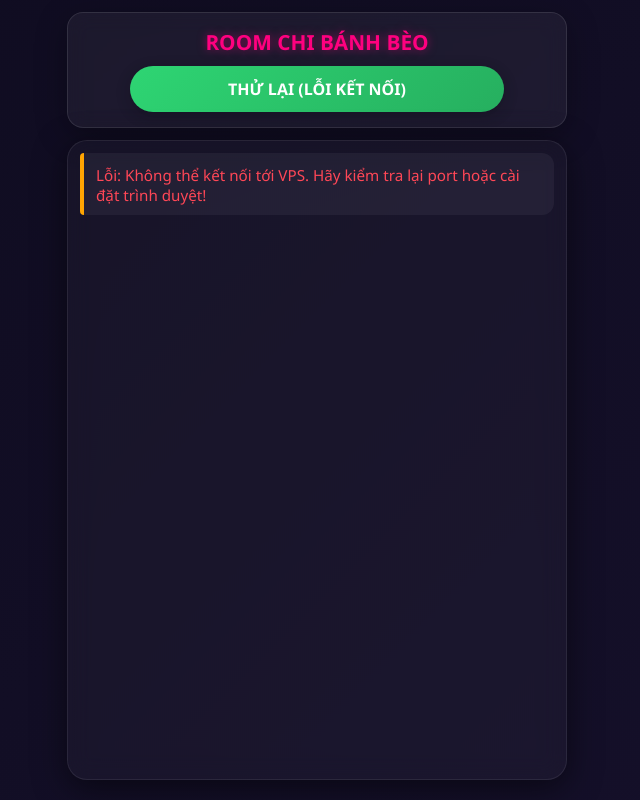
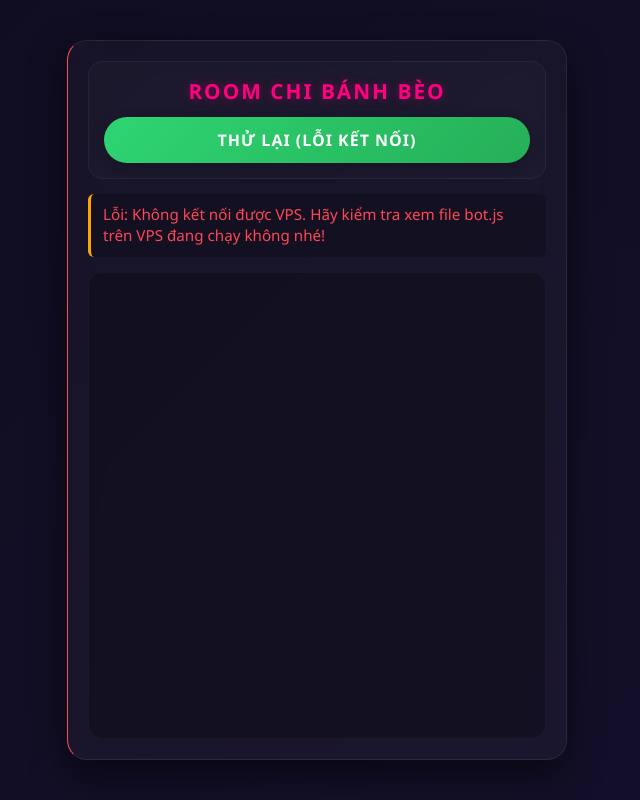
Before and after one commit to cmttiktok/tncmt, a website: page index.html in a window 1280 px wide. Both pictures are taken after a click on the button "BẮT ĐẦU ĐỌC CMT". Shown: the whole page, without its empty margins (323-963 px from the left). Drawn offline with nearby package versions, Linux system fonts and the light colour scheme; no server answers.

Commit message:
Update index.html

```diff
--- a/index.html
+++ b/index.html
@@ -2,169 +2,196 @@
 <html lang="vi">
 <head>
     <meta charset="UTF-8">
-    <meta name="viewport" content="width=device-width, initial-scale=1.0">
-    <title>TikTok Live Comments - Chi Bánh Bèo</title>
+    <meta name="viewport" content="width=device-width, initial-scale=1.0, maximum-scale=1.0, user-scalable=no">
+    <title>Room Chi Bánh Bèo - TikTok Live Comment</title>
+    <!-- Nhúng thư viện Socket.IO Client -->
     <script src="https://cdn.socket.io/4.7.5/socket.io.min.js"></script>
     <style>
         * {
+            box-sizing: border-box;
             margin: 0;
             padding: 0;
-            box-sizing: border-box;
             font-family: 'Segoe UI', Tahoma, Geneva, Verdana, sans-serif;
         }
 
         body {
             background: linear-gradient(135deg, #0f0c20, #15102a);
-            color: #fff;
             min-height: 100vh;
             display: flex;
             justify-content: center;
-            align-items: flex-start;
-            padding: 12px;
-            overflow-x: hidden;
+            align-items: center;
+            padding: 15px;
+            overflow: hidden;
         }
 
-        .app-container {
+        /* Giao diện Glassmorphic tối ưu 1 cột cho Mobile */
+        .container {
             width: 100%;
             max-width: 500px;
+            background: rgba(255, 255, 255, 0.03);
+            backdrop-filter: blur(15px);
+            -webkit-backdrop-filter: blur(15px);
+            border: 1px solid rgba(255, 255, 255, 0.08);
+            border-radius: 20px;
+            padding: 20px;
+            box-shadow: 0 15px 35px rgba(0, 0, 0, 0.5);
             display: flex;
             flex-direction: column;
-            gap: 12px;
+            gap: 15px;
+            height: 90vh;
         }
 
-        /* Giao diện Glassmorphism */
         .header-panel {
-            background: rgba(255, 255, 255, 0.05);
-            backdrop-filter: blur(10px);
-            -webkit-backdrop-filter: blur(10px);
-            border: 1px solid rgba(255, 255, 255, 0.1);
-            border-radius: 16px;
+            background: rgba(255, 255, 255, 0.02);
+            border-radius: 15px;
             padding: 15px;
             text-align: center;
-            box-shadow: 0 8px 32px 0 rgba(0, 0, 0, 0.3);
-            display: flex;
-            flex-direction: column;
-            align-items: center;
-            gap: 10px;
+            border: 1px solid rgba(255, 255, 255, 0.05);
         }
 
-        .header-panel h1 {
+        h2 {
+            color: #ff007f;
             font-size: 1.3rem;
-            color: #ff007f;
-            text-shadow: 0 0 10px rgba(255, 0, 127, 0.5);
+            text-transform: uppercase;
+            letter-spacing: 2px;
+            margin-bottom: 12px;
+            text-shadow: 0 0 10px rgba(255, 0, 127, 0.4);
         }
 
-        /* Nút bấm ON/OFF tối ưu cho Mobile */
+        /* Thiết kế nút bấm */
         .control-btn {
-            width: 80%;
-            padding: 12px;
+            width: 100%;
+            padding: 12px 20px;
             font-size: 1rem;
             font-weight: bold;
             border: none;
             border-radius: 25px;
             cursor: pointer;
             transition: all 0.3s ease;
-            box-shadow: 0 4px 15px rgba(0, 0, 0, 0.2);
-            color: white;
+            text-transform: uppercase;
+            letter-spacing: 1px;
+            color: #fff;
+            box-shadow: 0 4px 15px rgba(0,0,0,0.2);
         }
 
         .btn-start {
-            background: linear-gradient(135deg, #2ed573, #26af5f);
+            background: linear-gradient(135deg, #2ed573, #26af58);
         }
 
         .btn-stop {
-            background: linear-gradient(135deg, #ff4757, #ff2e44);
+            background: linear-gradient(135deg, #ff4757, #ff2a3b);
+        }
+
+        /* Khu vực hiển thị Trạng thái & Comments */
+        .status-container {
+            background: rgba(0, 0, 0, 0.2);
+            border-left: 3px solid #ffa502;
+            padding: 10px 12px;
+            border-radius: 6px;
+            font-size: 0.9rem;
         }
 
         .comment-box {
-            background: rgba(255, 255, 255, 0.03);
-            backdrop-filter: blur(12px);
-            -webkit-backdrop-filter: blur(12px);
-            border: 1px solid rgba(255, 255, 255, 0.08);
-            border-radius: 20px;
-            height: calc(100vh - 160px);
-            min-height: 450px;
-            display: flex;
-            flex-direction: column;
-            overflow: hidden;
-            box-shadow: 0 8px 32px 0 rgba(0, 0, 0, 0.5);
-        }
-
-        .comment-list {
             flex: 1;
+            background: rgba(0, 0, 0, 0.25);
+            border-radius: 15px;
+            padding: 12px;
             overflow-y: auto;
-            padding: 12px;
+            border: 1px solid rgba(255, 255, 255, 0.04);
             display: flex;
             flex-direction: column;
             gap: 10px;
             scroll-behavior: smooth;
         }
 
+        /* Định dạng từng dòng Comment */
         .comment-item {
-            background: rgba(255, 255, 255, 0.05);
-            border-left: 4px solid #ff007f;
+            background: rgba(255, 255, 255, 0.04);
             padding: 10px 12px;
-            border-radius: 4px 12px 12px 4px;
-            animation: fadeIn 0.2s ease forwards;
-            word-wrap: break-word;
+            border-radius: 10px;
+            border-left: 3px solid #ff007f;
+            animation: fadeIn 0.3s ease;
         }
 
         .nickname {
+            font-weight: bold;
             color: #00d2d3;
-            font-weight: 600;
             font-size: 0.9rem;
+            margin-bottom: 3px;
         }
 
         .comment-text {
             color: #f5f6fa;
             font-size: 0.95rem;
-            margin-top: 2px;
+            line-height: 1.4;
+            word-break: break-word;
         }
 
         @keyframes fadeIn {
             from { opacity: 0; transform: translateY(5px); }
             to { opacity: 1; transform: translateY(0); }
         }
+
+        /* Tối ưu thanh cuộn mượt mà */
+        .comment-box::-webkit-scrollbar {
+            width: 5px;
+        }
+        .comment-box::-webkit-scrollbar-thumb {
+            background: rgba(255, 255, 255, 0.1);
+            border-radius: 10px;
+        }
     </style>
 </head>
 <body>
 
-    <div class="app-container">
+    <div class="container">
         <div class="header-panel">
-            <h1>ROOM CHI BÁNH BÈO</h1>
-            <!-- Nút bấm điều khiển kết nối -->
-            <button id="toggle-btn" class="control-btn btn-start">BẮT ĐẦU ĐỌC CMT</button>
+            <h2>ROOM CHI BÁNH BÈO</h2>
+            <button id="toggleBtn" class="control-btn btn-start">BẮT ĐẦU ĐỌC CMT</button>
         </div>
 
-        <div class="comment-box">
-            <div id="comment-list" class="comment-list">
-                <div id="status-msg" class="comment-item" style="border-left-color: #ffa502;">
-                    <div class="comment-text" style="color: #ffa502;">Hệ thống đang tạm nghỉ. Nhấn nút phía trên khi idol lên Live nhé!</div>
-                </div>
-            </div>
+        <div class="status-container" id="statusMsg">
+            <div class="comment-text" style="color: #ffa502;">○ Hệ thống đang tạm nghỉ. Bấm nút để kết nối VPS.</div>
+        </div>
+
+        <div class="comment-box" id="commentList">
+            <!-- Comment mới sẽ tự động đẩy vào đây -->
         </div>
     </div>
 
     <script>
-        // KIỂM TRA: Điền đúng IP và cổng (3000 hoặc 3001) bạn đang chạy trên VPS
+        // CẤU HÌNH IP VPS ĐÚNG PORT 3001
         const VPS_IP = "http://34.126.191.224:3001";
 
         let socket = null;
-        const toggleBtn = document.getElementById('toggle-btn');
-        const commentList = document.getElementById('comment-list');
-        const statusMsg = document.getElementById('status-msg');
+        const toggleBtn = document.getElementById('toggleBtn');
+        const statusMsg = document.getElementById('statusMsg');
+        const commentList = document.getElementById('commentList');
+
+        // Hàm đặt lại trạng thái giao diện nguyên bản
+        function resetUI() {
+            toggleBtn.innerText = "BẮT ĐẦU ĐỌC CMT";
+            toggleBtn.className = "control-btn btn-start";
+            statusMsg.innerHTML = `<div class="comment-text" style="color: #ffa502;">○ Đã ngắt kết nối an toàn với VPS. Luồng cào dừng hoàn toàn.</div>`;
+            statusMsg.parentElement.style.borderLeftColor = "#ffa502";
+        }
 
         toggleBtn.addEventListener('click', () => {
             if (!socket || !socket.connected) {
                 // HÀNH ĐỘNG: BẬT KẾT NỐI
                 toggleBtn.innerText = "ĐANG KẾT NỐI...";
 
-                socket = io(VPS_IP, { forceNew: true });
+                // QUAN TRỌNG: Thiết lập reconnection: false để chặn triệt để trình duyệt tự kết nối lại ngầm khi tắt
+                socket = io(VPS_IP, {
+                    forceNew: true,
+                    reconnection: false
+                });
 
                 socket.on('connect', () => {
                     toggleBtn.innerText = "NGẮT KẾT NỐI (ĐANG LIVE)";
                     toggleBtn.className = "control-btn btn-stop";
                     statusMsg.innerHTML = `<div class="comment-text" style="color: #2ed573;">● Đã kết nối thành công với VPS! Đang đợi cmt...</div>`;
+                    statusMsg.parentElement.style.borderLeftColor = "#2ed573";
                 });
 
                 socket.on('disconnect', () => {
@@ -174,37 +201,42 @@
                 socket.on('connect_error', () => {
                     toggleBtn.innerText = "THỬ LẠI (LỖI KẾT NỐI)";
                     toggleBtn.className = "control-btn btn-start";
-                    statusMsg.innerHTML = `<div class="comment-text" style="color: #ff4757;">Lỗi: Không thể kết nối tới VPS. Hãy kiểm tra lại port hoặc cài đặt trình duyệt!</div>`;
+                    statusMsg.innerHTML = `<div class="comment-text" style="color: #ff4757;">Lỗi: Không kết nối được VPS. Hãy kiểm tra xem file bot.js trên VPS đang chạy không nhé!</div>`;
+                    statusMsg.parentElement.style.borderLeftColor = "#ff4757";
+                    if(socket) {
+                        socket.close();
+                        socket = null;
+                    }
                 });
 
-                // Nhận bình luận mới
+                // Nhận bình luận đổ về từ VPS
                 socket.on('new_comment', (data) => {
                     const commentItem = document.createElement('div');
                     commentItem.className = 'comment-item';
                     commentItem.innerHTML = `
-                        <div class="nickname">${data.nickname} <span style="color:rgba(255,255,255,0.3); font-size:0.8rem;">@${data.username}</span></div>
+                        <div class="nickname">${data.nickname} <span style="color:rgba(255,255,255,0.25); font-size:0.8rem; font-weight:normal;">@${data.username}</span></div>
                         <div class="comment-text">${data.comment}</div>
                     `;
                     commentList.appendChild(commentItem);
+
+                    // Tự động cuộn xuống dưới cùng để bám theo luồng chat sống
                     commentList.scrollTop = commentList.scrollHeight;
 
-                    // Giới hạn 40 dòng trên mobile cho nhẹ máy
+                    // Giới hạn lưu tối đa 50 dòng trên giao diện điện thoại để tránh nặng máy
                     const currentItems = commentList.getElementsByClassName('comment-item');
-                    if (currentItems.length > 40) currentItems[0].remove();
+                    if (currentItems.length > 50) {
+                        currentItems[0].remove();
+                    }
                 });
 
             } else {
-                // HÀNH ĐỘNG: TẮT KẾT NỐI
-                socket.disconnect();
+                // HÀNH ĐỘNG: CHỦ ĐỘNG NGẮT KẾT NỐI
+                statusMsg.innerHTML = `<div class="comment-text" style="color: #ffa502;">Đang gửi lệnh ngắt luồng tới VPS...</div>`;
+                socket.close(); // Hủy liên kết socket hoàn toàn ngay lập tức
+                socket = null;  // Giải phóng biến lưu trữ để ngắt triệt để
                 resetUI();
             }
         });
-
-        function resetUI() {
-            toggleBtn.innerText = "BẮT ĐẦU ĐỌC CMT";
-            toggleBtn.className = "control-btn btn-start";
-            statusMsg.innerHTML = `<div class="comment-text" style="color: #ffa502;">Đã ngắt kết nối an toàn. VPS đã dừng quét phòng Live.</div>`;
-        }
     </script>
 </body>
 </html>
```
